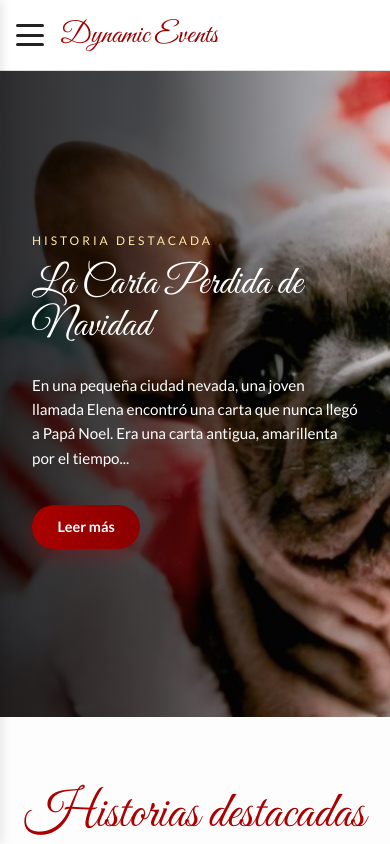
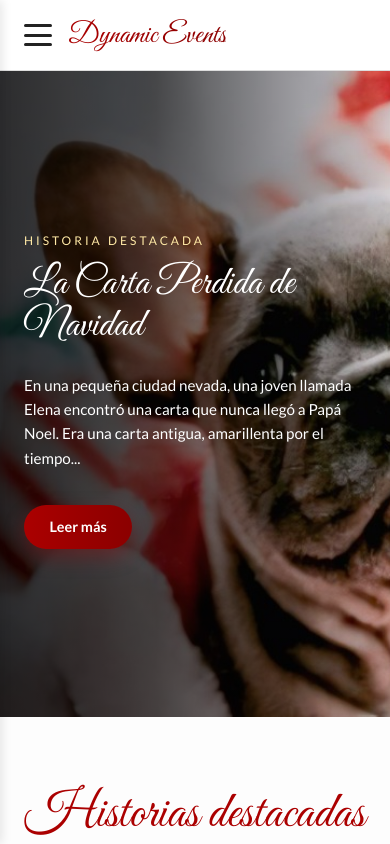
Before and after one commit to Hozu08/Dynamic-Events, a React (Vite) app in the folder dynamic-events/: page / in a window 390 px wide. Shown: the top 844 px of the page. Built offline with nearby package versions, Linux system fonts and the light colour scheme.

Commit message:
Se ajustan parámetros de la estructura en los estilos

```diff
--- a/dynamic-events/src/styles/ChristmasLanding.css
+++ b/dynamic-events/src/styles/ChristmasLanding.css
@@ -116,13 +116,13 @@ a:active {
 
 /* Secciones */
 .landing-section {
-  max-width: var(--max-width);
+  max-width: 1400px; /* Alineado con header__container */
   margin: 0 auto;
   overflow: visible; /* Permitir animaciones hover */
 }
 
 .landing-section--padding {
-  padding: 4rem 3rem;
+  padding: 4rem 4rem; /* Alineado con header__container padding */
 }
 
 .carousel-section {
@@ -186,9 +186,9 @@ a:active {
 
 .hero-inner {
   position: relative;
-  max-width: 1200px;
+  max-width: 1400px; /* Alineado con header__container */
   margin: 0 auto;
-  padding: 5rem 3rem 0;
+  padding: 5rem 4rem 0; /* Alineado con header__container padding */
   width: 100%;
 }
 
@@ -395,9 +395,9 @@ a:active {
 .carousel-container-navidad {
   position: relative;
   overflow: visible !important; /* Permitir que las animaciones no se recorten */
-  padding: 40px 0 40px; /* Espacio vertical suficiente para animaciones hover */
-  max-width: 100%;
-  margin: 0;
+  padding: 40px 4rem 40px; /* Padding horizontal alineado con header__container */
+  max-width: 1400px; /* Alineado con header__container */
+  margin: 0 auto;
 }
 
 .stories-row {
@@ -970,6 +970,10 @@ a:active {
 @media (max-width: 768px) {
   /* Responsive del header manejado por estilos base */
 
+  .landing-section--padding {
+    padding: 4rem 1.5rem; /* Alineado con header__container padding en móvil */
+  }
+
   .christmas-nav {
     flex-wrap: wrap;
     justify-content: center;
@@ -1058,6 +1062,14 @@ a:active {
 }
 
 @media (max-width: 480px) {
+  .landing-section--padding {
+    padding: 3rem 1.5rem; /* Alineado con header__container padding en móvil pequeño */
+  }
+
+  .hero-inner {
+    padding: 3rem 1.5rem 0; /* Alineado con header__container padding en móvil pequeño */
+  }
+
   .hero-title {
     font-size: 1.5rem;
   }
@@ -1086,7 +1098,7 @@ a:active {
   }
 
   .hero-inner {
-    padding: 4rem 2rem 0;
+    padding: 4rem 1.5rem 0; /* Alineado con header__container padding en móvil */
   }
 
   .hero-tag {
@@ -1170,12 +1182,12 @@ a:active {
   }
 
   .carousel-container-navidad {
-    padding: 35px 0;
+    padding: 35px 1.5rem; /* Alineado con header__container padding en móvil */
   }
 
   .stories-row {
-    padding: 20px 2.5rem 20px;
-    max-width: calc(100% - 5rem);
+    padding: 20px 0.5rem 20px;
+    max-width: calc(100% - 3rem); /* Ajustado para el nuevo padding */
   }
 
   .arrow {
@@ -1233,12 +1245,12 @@ a:active {
   }
 
   .carousel-container-navidad {
-    padding: 30px 0;
+    padding: 30px 1.5rem; /* Alineado con header__container padding en móvil */
   }
 
   .stories-row {
-    padding: 18px 2rem 18px;
-    max-width: calc(100% - 4.5rem);
+    padding: 18px 0.5rem 18px;
+    max-width: calc(100% - 3rem); /* Ajustado para el nuevo padding */
   }
 
   .arrow {
--- a/dynamic-events/src/styles/base/header.css
+++ b/dynamic-events/src/styles/base/header.css
@@ -12,9 +12,9 @@
 
 .header__container {
   width: 100%;
-  max-width: 100%;
+  max-width: 1400px; /* Limitar ancho máximo para centrar mejor */
   margin: 0 auto;
-  padding: 0 2rem;
+  padding: 0 4rem; /* Aumentado de 2rem a 4rem para más espaciado en los extremos */
   display: flex;
   justify-content: space-between;
   align-items: center;
@@ -411,7 +411,7 @@
 
 @media (max-width: 768px) {
   .header__container {
-    padding: 0 1rem;
+    padding: 0 1.5rem; /* Aumentado de 1rem a 1.5rem para móvil también */
   }
 
   /* Mostrar botón hamburguesa */
```
